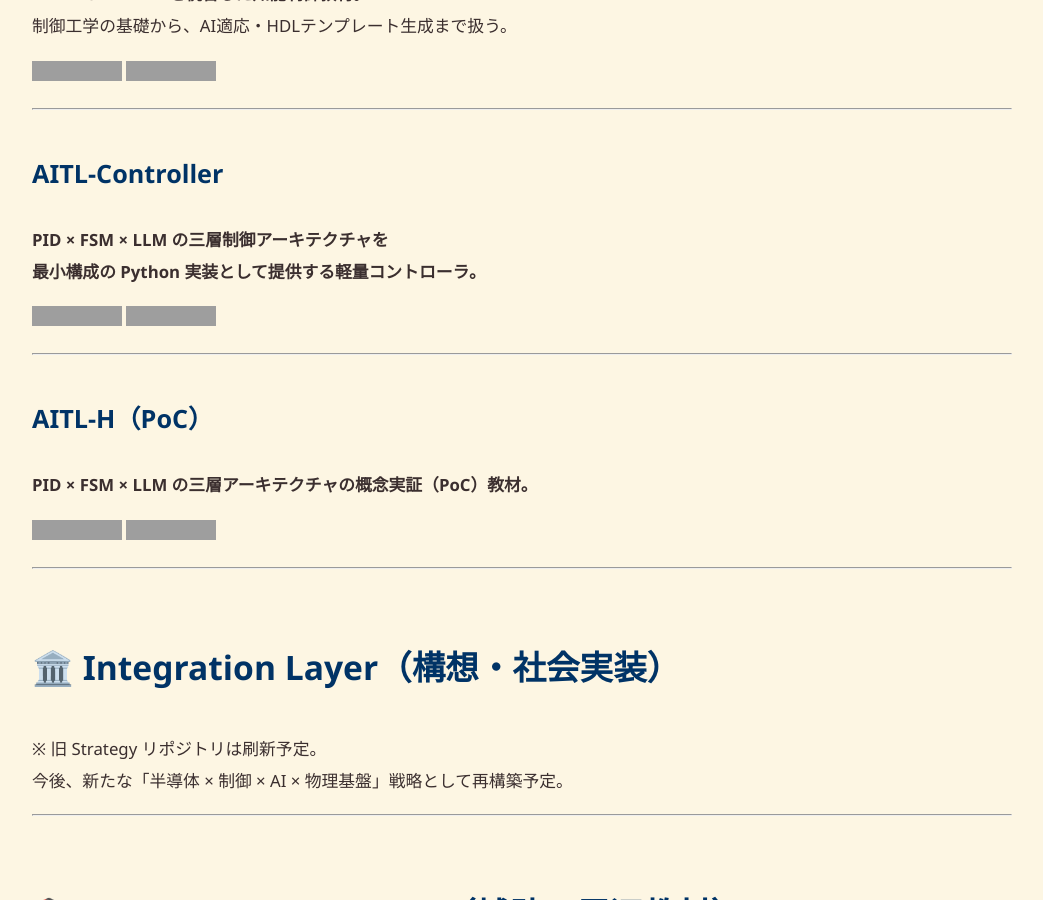
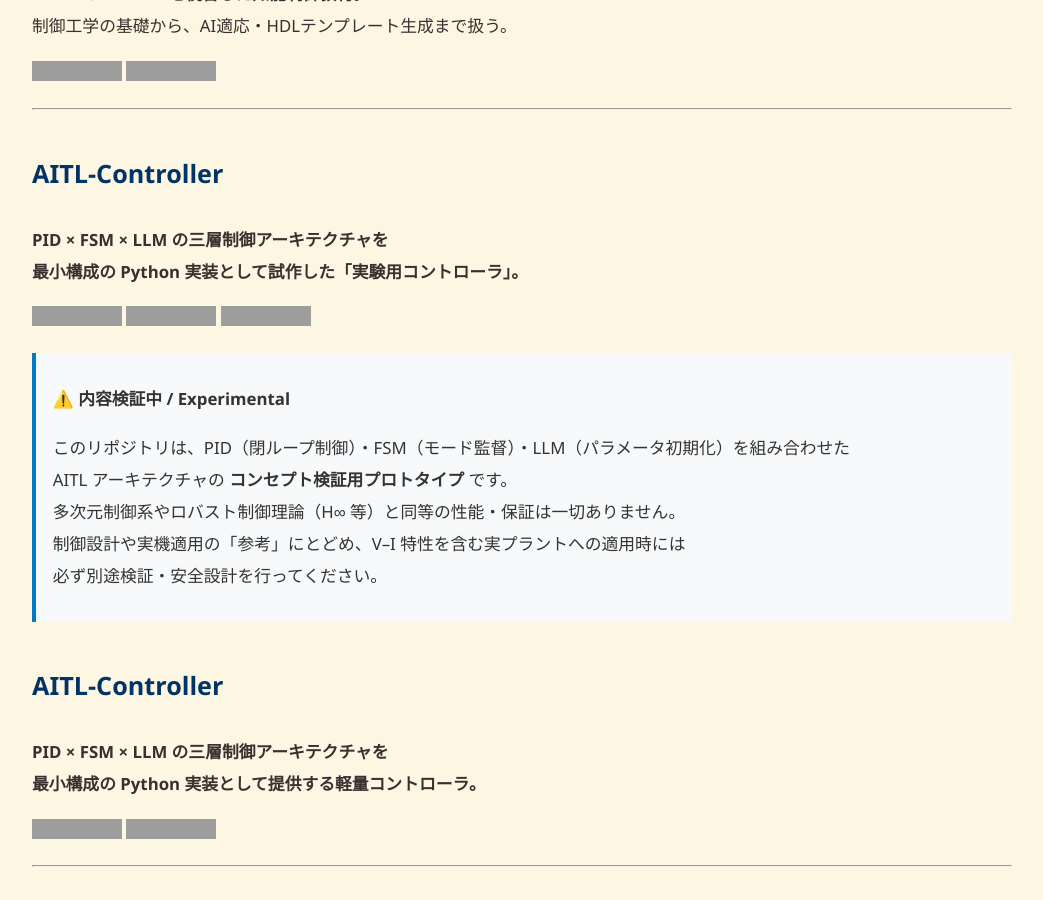
Before and after one commit to Samizo-AITL/Samizo-AITL.github.io, a Jekyll site: the page built from index.md, in a window 1280 px wide and 900 px high, scrolled down 2227 px. Shown: the whole window, without its empty margins (118-1161 px from the left). Built offline with Jekyll 4.4.1, drawn with Linux system fonts in a browser that asks for light colours; grey boxes are pictures that could not be loaded.

Commit message:
Update index.md

```diff
--- a/index.md
+++ b/index.md
@@ -79,6 +79,23 @@ Main Core を活用し、“動きをつくる・適応させる” 応用技術
 ---
 
 ## AITL-Controller
+
+**PID × FSM × LLM の三層制御アーキテクチャを
+最小構成の Python 実装として試作した「実験用コントローラ」。**
+
+[![Site](https://img.shields.io/badge/View-Site-brightgreen?logo=github)](https://samizo-aitl.github.io/aitl-controller)
+[![Repo](https://img.shields.io/badge/View-Repo-blue?logo=github)](https://github.com/Samizo-AITL/aitl-controller)
+![Status](https://img.shields.io/badge/Status-内容検証中-orange)
+
+> ⚠️ **内容検証中 / Experimental**
+>
+> このリポジトリは、PID（閉ループ制御）・FSM（モード監督）・LLM（パラメータ初期化）を組み合わせた
+> AITL アーキテクチャの **コンセプト検証用プロトタイプ** です。
+> 多次元制御系やロバスト制御理論（H∞ 等）と同等の性能・保証は一切ありません。
+> 制御設計や実機適用の「参考」にとどめ、V–I 特性を含む実プラントへの適用時には
+> 必ず別途検証・安全設計を行ってください。
+
+## AITL-Controller
 **PID × FSM × LLM の三層制御アーキテクチャを
 最小構成の Python 実装として提供する軽量コントローラ。**
 
```
